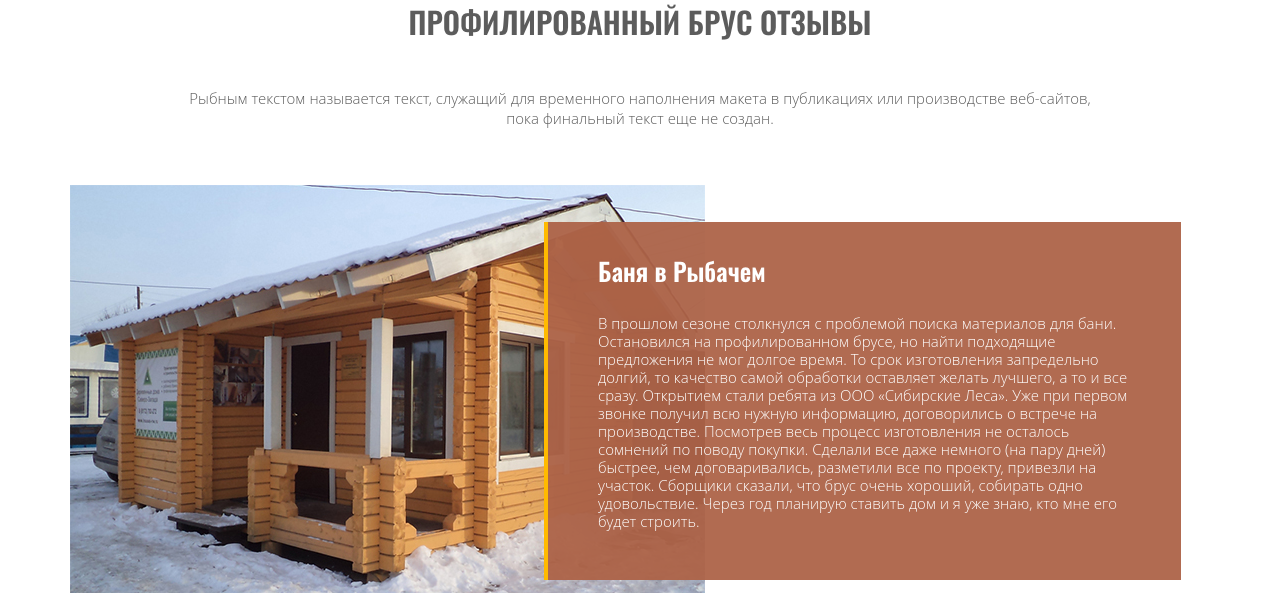
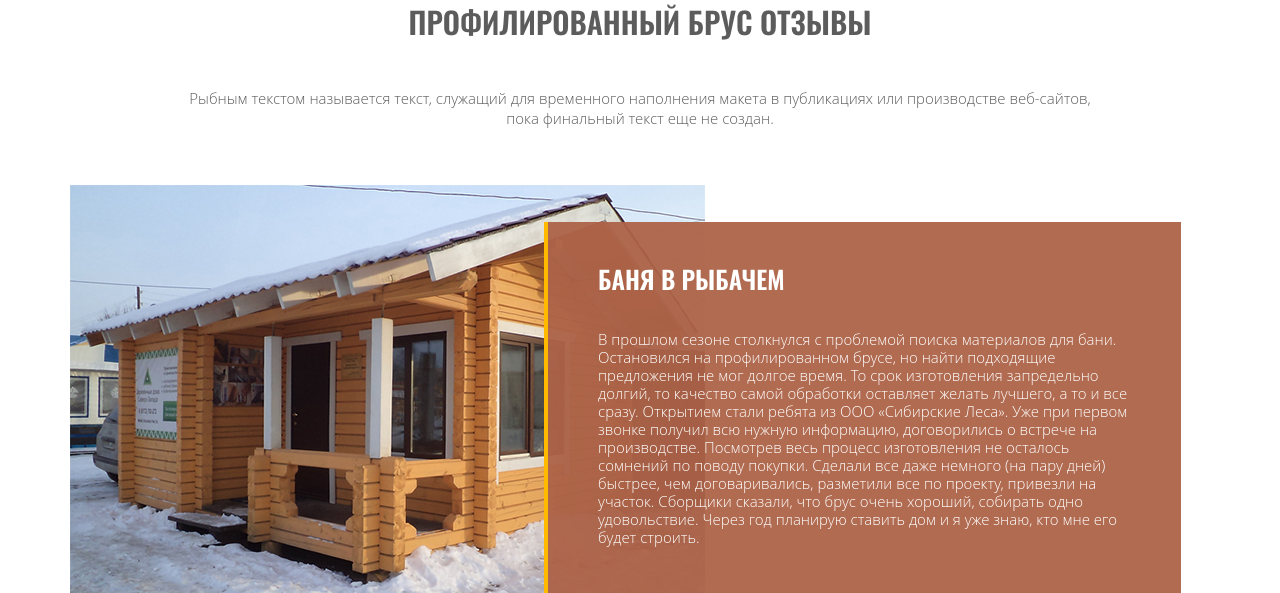
Before and after one commit to kacevnik/prof-brus.rf, a PHP site: page / in a window 1280 px wide. Shown: the part 5907-6500 px from the top of the page. Run offline with PHP 8.4, Linux system fonts and the light colour scheme; some libraries are stand-ins or nearby versions.

Commit message:
Изменение заголовков на H6 на главной

```diff
--- a/css/style.css
+++ b/css/style.css
@@ -336,6 +336,7 @@ h5 {
     padding-right: 0;
     font-size: 25px;
     font-family: "Oswald-DemiBold";
+    text-transform: uppercase;
   }
 
   .dd-box-green_pb p {
@@ -954,7 +955,15 @@ input[type="number"]::-webkit-inner-spin-button {
 
 .profbrus-title {
   margin-bottom: 50px; }
-
+h6 {
+    color: white;
+    font-family: "Oswald-DemiBold";
+    font-size: 30px;
+    font-weight: 600;
+    line-height: 50px;
+    text-transform: uppercase;
+    text-align: center;
+}
 .profbrus-text {
   color: white;
   font-family: "Open Sans", sans-serif;
--- a/includes/prof.php
+++ b/includes/prof.php
@@ -15,7 +15,7 @@
 						<img class="img-responsive" src="img/b1.jpg" alt="">
 					</div>
 					<div class="dd-box_pb dd-box-green_pb">
-						<h2>Экологичность</h2>
+						<h6>Экологичность</h6>
 						<p> Профилированный брус из массива отличаются своей экологичностью. Ведь такой брус, это чистая, обработанная на специальном оборудовании древесина, без применения каких – либо добавок. Благодаря этому, стены из профилированного бруса сохраняют природную способность дерева к высокому воздухообмену, а также естественным образом регулируют уровень влажности внутри дома.
 						</p>
 					</div>
@@ -27,7 +27,7 @@
 						<img class="img-responsive" src="img/b1.jpg" alt="">
 					</div>
 					<div class="dd-box_pb dd-box-green_pb dd-box-green_pb_2">
-						<h2>Быстрота и качество сборки строения</h2>
+						<h6>Быстрота и качество сборки строения</h6>
 						<p> Благодаря специальной форме, которую придают профилированному брусу, его не надо подгонять на месте, что способствует оперативности и легкости строительства. Так же, за счет современных технологий изготовления, можно получить брус любой длины, подходящей для выполнения индивидуального проекта. А наличие соединения шип – паз на двух противоположных сторонах. Они позволяют отказаться от дополнительной отделки и сокращают время сборки конструкции.
 						</p>
 					</div>
@@ -39,7 +39,7 @@
 						<img class="img-responsive" src="img/b3.jpg" alt="">
 					</div>
 					<div class="dd-box_pb dd-box-green_pb dd-box-green_pb_3">
-						<h2>Экономичность и доступность</h2>
+						<h6>Экономичность и доступность</h6>
 						<p> Строительство из профилированного бруса обходится дешевле, чем из другого аналогичного материала. Помимо этого, стены не продуваются, безупречно сохраняя тепло. Великолепный внешний вид  позволит сэкономить как на внутренней так и на внешней отделках. А так же минимальное количество трещин, что напрямую связано с особенностями распределения в брусе внутреннего напряжения.
 						</p>
 					</div>
--- a/includes/prof2.php
+++ b/includes/prof2.php
@@ -2,7 +2,7 @@
 <div class=" container">
 	<div class="row">
 		<div class="col-md-12">
-		    <h2 class="profbrus-title">профилированный брус цена в новосибирске</h2>
+		    <h6 class="profbrus-title">профилированный брус цена в новосибирске</h6>
 		    <p class="profbrus-text">Профилированный брус по низкой цене в Новосибирске, самый востребованный и популярный вид пиломатериала. Ценовая доступность – один из факторов, влияющих на выбор в его пользу. Цена на профилированный брус в новосибирске сравнима с оцилиндрованным бревно, однако, теплоизоляционные свойства бруса значительно лучше. В основном его изготавливают из сосны, кедра и сибирской лиственницы. Из-за произрастания этой древесины в данной местности цена на пиломатериал здесь ниже, чем в других крупных городах. Благодаря достоинствам профилированного бруса, его технологичности и легкости использования в производстве строительных работ, его доля на рынке деревянного строительства неуклонно растет год от года.</p>
 		</div>
 		<div class="col-md-4">
--- a/includes/trust.php
+++ b/includes/trust.php
@@ -2,9 +2,9 @@
 <div class=" container">
 	<div class="row">
 	    <div class="col-md-12">
-	        <h2 class="trust-title">
+	        <h6 class="trust-title">
 	            нам доверяют компании
-	        </h2>
+	        </h6>
 	    </div>
 		<div class="col-md-4">
 		    <div class="trust-item"><img src="img/trust1.png" alt="" class="trust-img"></div>
```
